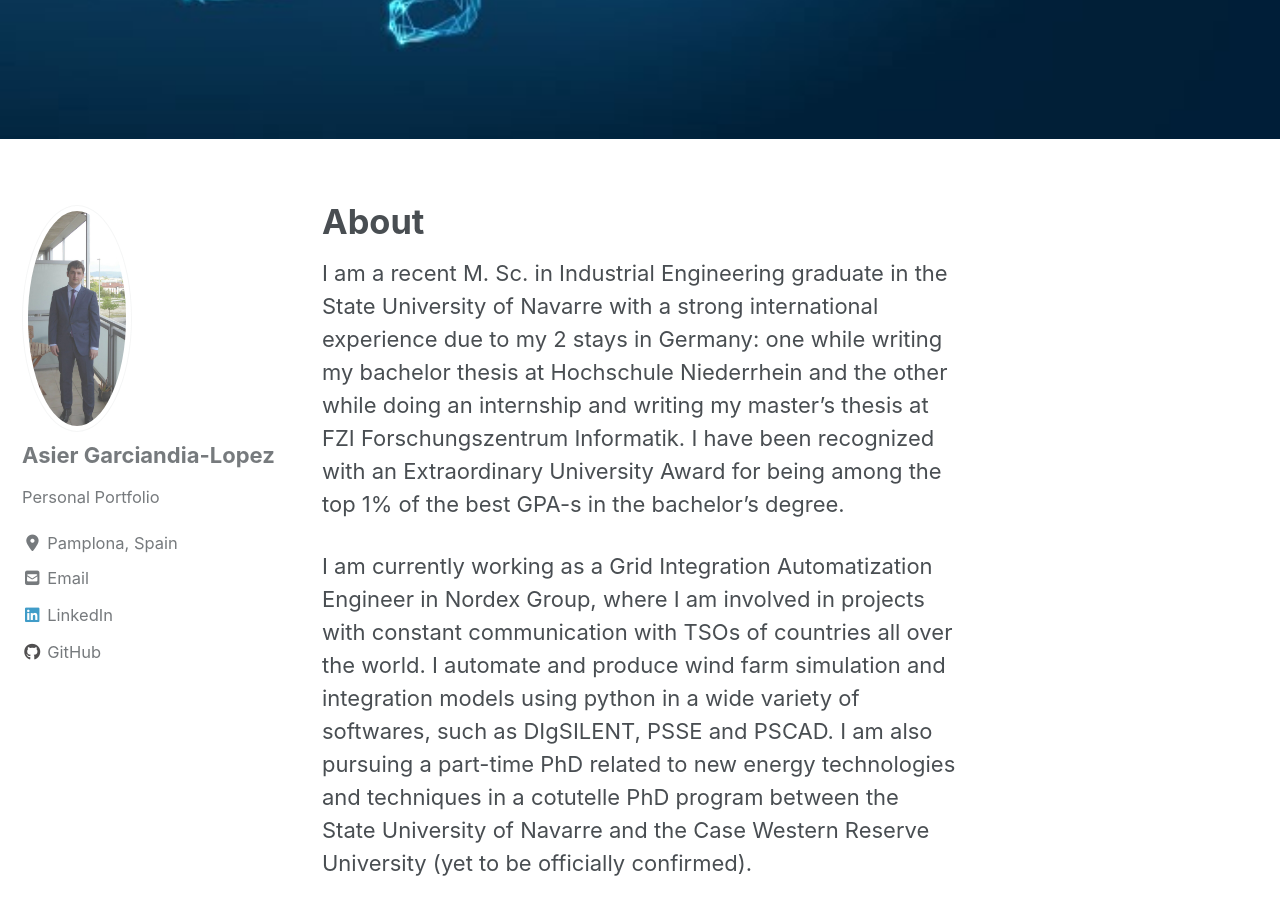
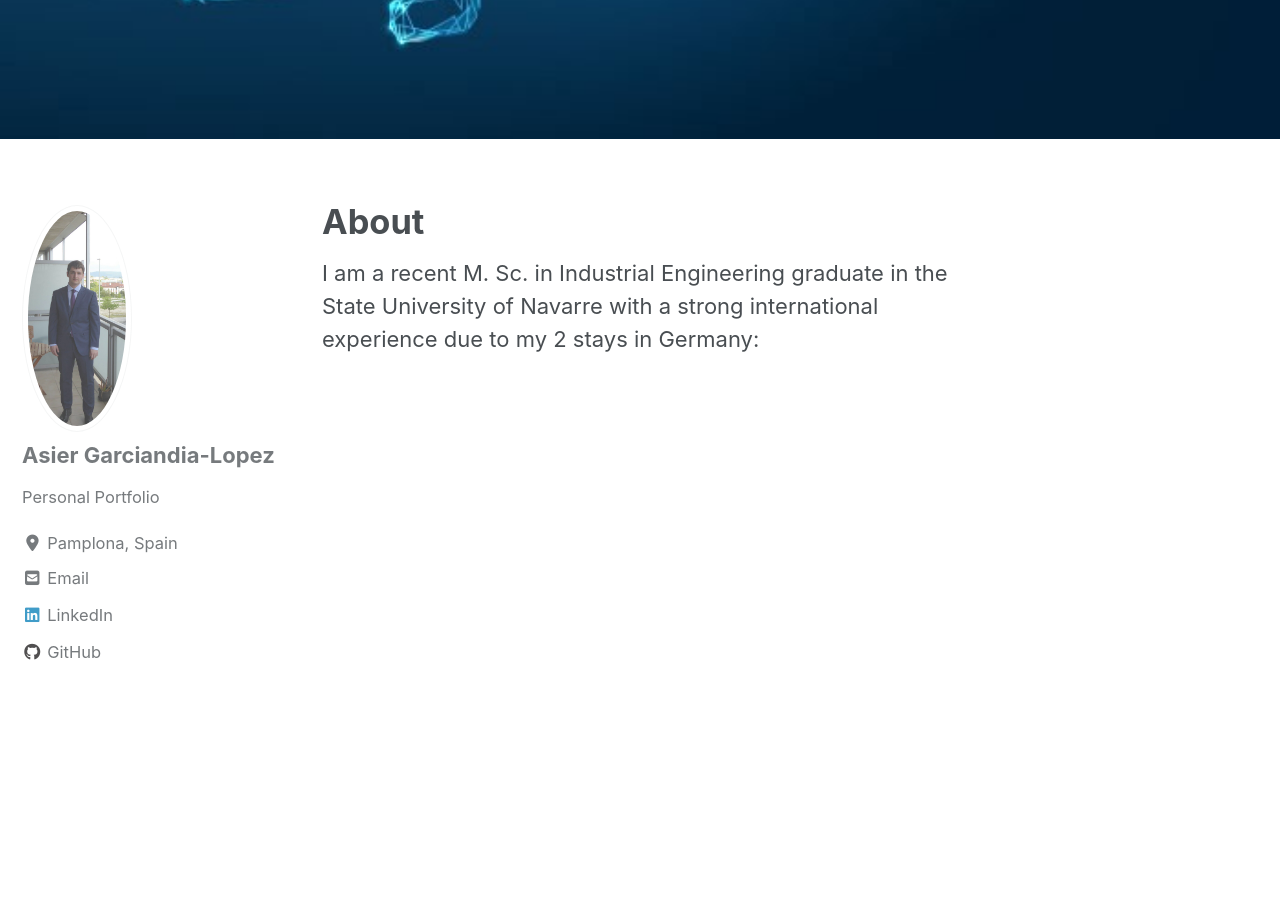
Before and after one commit to garciand/garciand.github.io, a Jekyll site: the page built from _pages/about.md, in a window 1280 px wide and 900 px high, scrolled down 681 px. Built offline with Jekyll 4.4.1, drawn with Linux system fonts in a browser that asks for light colours; cached includes are drawn as plain includes; nearby versions of some CDN libraries; some of the changed text lies outside the part shown.

Commit message:
new github page

```diff
--- a/_pages/about.md
+++ b/_pages/about.md
@@ -7,31 +7,3 @@ header:
 
 I am a recent M. Sc. in Industrial Engineering graduate in the State University
 of Navarre with a strong international experience due to my 2 stays in Germany:
-one while writing my bachelor thesis at Hochschule Niederrhein and the other while
-doing an internship and writing my master's thesis at FZI Forschungszentrum Informatik.
-I have been recognized with an Extraordinary University Award for being among the
-top 1% of the best GPA-s in the bachelor's degree.
-
-I am currently working as a Grid Integration Automatization Engineer in Nordex Group,
-where I am involved in projects with constant communication with TSOs of countries
-all over the world. I automate and produce wind farm simulation and integration models
-using python in a wide variety of softwares, such as DIgSILENT, PSSE and PSCAD. I am
-also pursuing a part-time PhD related to new energy technologies and techniques in a
-cotutelle PhD program between the State University of Navarre and the Case Western
-Reserve University (yet to be officially confirmed).
-
-My main interests are management of artificial intelligence related topics and its
-applications to industry. That is why I am taking online courses on Advanced Machine
-Learning. I am a very active and adaptable person, with great self-learning skills.
-I would be highly motivated to change from area, sector or geographic location, as
-my background covers a wide range of interantional and sector knowledge.
-
-My main area of knowledge is software and programming engineering for industry and
- everything related to it, having both academic and working experience with blockchain
- and tangle (IOTA) enviroments, Object-Oriented Programming, Asymmetric and Symmetric
- Cryptography, vhdl and verilog programming for FPGA-s, Neural Networks in Python, MySQL,
- git, Linux Environments, Hypervisor Structures and Machine Learning. I also have
- leadership and managements skills acquired during my Industrial Engineering studies and internships.
-
-I am a person who likes challenges and who is passionate about being continuously learning,
-who gives the best of himself in high-stress environments under pressure. Do not hesitate to contact me!
```
